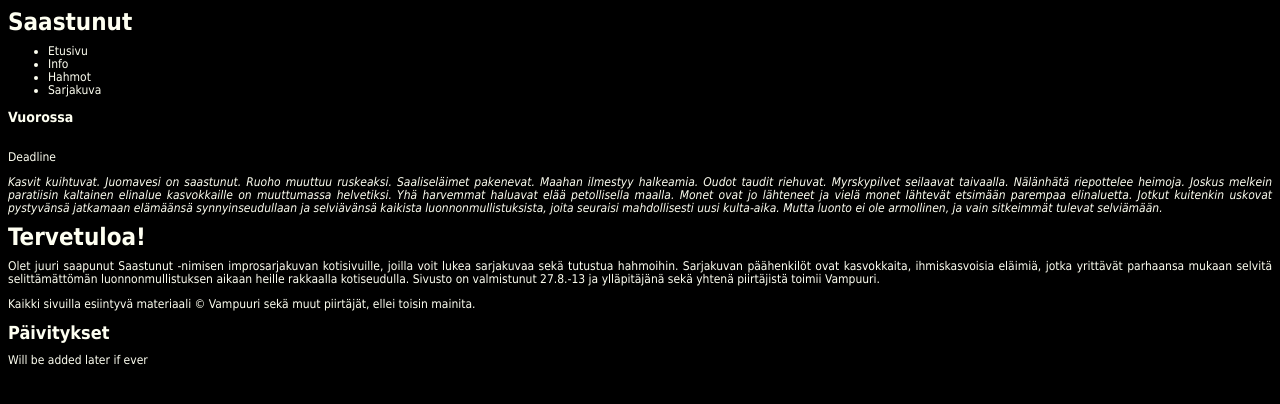
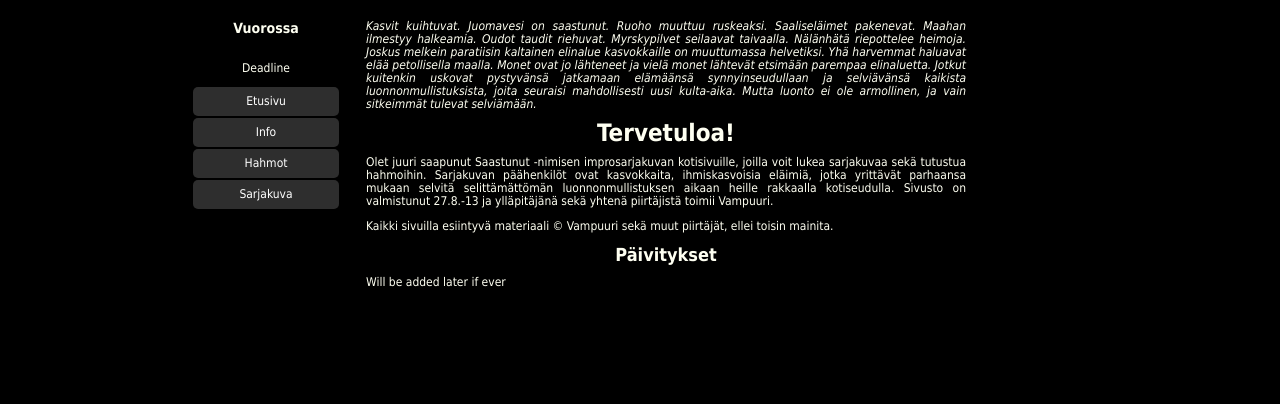
Before and after one commit to Vampuuri/Saastunut-comic, an Angular app in the folder frontend/: page / in a window 1280 px wide. Shown: the top 404 px of the page. Built offline with nearby package versions, Linux system fonts and the light colour scheme; no server answers.

Commit message:
Make layout just a bit prettier

```diff
--- a/frontend/src/app/admin/admin.component.html
+++ b/frontend/src/app/admin/admin.component.html
@@ -1,3 +1,4 @@
+<div style="width:650px;margin:auto;">
     <h3>Piirtäjät</h3>
 
     <table>
@@ -68,3 +69,4 @@
         </p>
     </ng-container>
     </div>
+</div>
--- a/frontend/src/app/main/active-turn/active-turn.component.css
+++ b/frontend/src/app/main/active-turn/active-turn.component.css
@@ -0,0 +1,4 @@
+.turn {
+    width:100%;
+    text-align: center;
+}
--- a/frontend/src/app/main/active-turn/active-turn.component.html
+++ b/frontend/src/app/main/active-turn/active-turn.component.html
@@ -1,4 +1,6 @@
-<h3>Vuorossa</h3>
-<p>{{turn.username}}
-    <br/>Deadline {{turn.date | date:'dd.MM.'}}
-</p>
+<div class="turn">
+    <h3>Vuorossa</h3>
+    <p>{{turn.username}}
+        <br/>Deadline {{turn.date | date:'dd.MM.'}}
+    </p>
+</div>
--- a/frontend/src/app/main/characters/characters.component.html
+++ b/frontend/src/app/main/characters/characters.component.html
@@ -22,7 +22,7 @@
 
 <h2>Sivuhahmot</h2>
 
-<div *ngFor="let character of sideCharacters">
+<div style="text-align: center;" *ngFor="let character of sideCharacters">
     <p>{{character.name}}
     <br/>{{character.species}}, {{character.gender}}
     <br/>Ensiesiintyminen: sivu {{character.firstAppearance}}
--- a/frontend/src/app/main/home-page/home-page.component.css
+++ b/frontend/src/app/main/home-page/home-page.component.css
@@ -0,0 +1,39 @@
+ul {
+    list-style-type: none;
+    list-style-position: inside;
+    margin: auto;
+    padding: 0;
+    width: 75%;
+}
+
+li a {
+    display: block;
+    background-color: rgb(46, 46, 46);
+    color: rgb(255, 255, 255);
+    padding: 8px 16px;
+    margin: 2px;
+    text-decoration: none;
+    border-radius: 5px;
+}
+
+/* Change the link color on hover */
+li a:hover {
+    background-color: #555;
+    color: white;
+}
+
+.navigation-component {
+    width:200px;
+    float:left;
+    text-align: center;
+}
+
+.wrapper {
+    width: 75%;
+    margin: auto;
+}
+
+.content {
+    width:600px;
+    float:left;
+}
--- a/frontend/src/app/main/home-page/home-page.component.html
+++ b/frontend/src/app/main/home-page/home-page.component.html
@@ -1,11 +1,14 @@
-<h1>Saastunut</h1>
+<div class="wrapper">
+    <div class="navigation-component">
+        <app-active-turn></app-active-turn>
         <ul>
             <li><a routerLink="/">Etusivu</a></li>
             <li><a routerLink="/info">Info</a></li>
             <li><a routerLink="/characters">Hahmot</a></li>
             <li><a routerLink="/comic">Sarjakuva</a></li>
         </ul>
-<app-active-turn></app-active-turn>
-<div>
+    </div>
+    <div class="content">
         <router-outlet></router-outlet>
     </div>
+</div>
--- a/frontend/src/app/main/info/info.component.html
+++ b/frontend/src/app/main/info/info.component.html
@@ -1,9 +1,9 @@
 <h1>Info</h1>
 
 <div>
-    <h1>Tietoa</h1>
+    <h2>Tietoa</h2>
 
-      <h2>Lajit</h2>
+      <h3>Lajit</h3>
 
       <p>Kasvokkaat ovat eläimiä, joilla on ihmisen kasvot. He voivat olla lajiltaan keskikokoisia ja suuria maanisäkkäitä, pienimmillään suuren ketun ja suurimmillaan pienen karhun kokoisia. Yleisimmät kasvokaslajit ovat koira-, kissa- ja peuraeläimiä, mutta myös muita lajeja esiintyy. Eläinosa kasvokkaissa on tavallisesti luonnollisen värinen ja muotoinen. Poikkeuksena ovat kuitenkin eläimet, joilla on käpälät tai tassut. Näiden etujalkojen sisimmät varpaat saattavat olla erillään muista varpaista, jolloin sitä voi käyttää peukalon tavoin. Kasvokkaat eivät kuitenkaan kykene samankaltaiseen tarkkuusotteeseen kuin ihmiset saati yhtä pikkutarkkoihin töihin kuin nuo. Asioiden kantamiseen ja yksinkertaisten työkalujen, kuten kivien ja keppien käyttämiseen kasvokkaat kuitenkin pystyvät. Kasvokkaiden kasvoista voi löytyä pieniä eläimellisiä piirteitä, kuten pystypupilliset silmät ja pitkät kulmahampaat. Kasvokkaat eivät päästä elämellisiä ääniä, he eivät siis nau'u, ulvo, hauku, kehrää tai mitään muuta sellaista. Solan kasvokkaat lisääntyvät vain omanlajisensa kanssa. Jälkeläisiä syntyy tavallisesti vain yksi, joskus harvoin kaksosiakin ilmenee. He ikääntyvät samaa tahtia kuin ihmiset, vaikka he eivät usein elä paljoa yli kolmenkymppisiksi johtuen pääasiassa sairauksista ja tapaturmista. Heidät luetaan aikuisiksi heti sukukypsän iän saavutettuaan (n. 13 vuotiaina).
         <br>Kasvokkaat elävät pienissä metsästäjä-keräilijäheimoissa. Solan alue on suuri, joten heimoja on ennen luonnonmullistuksia ollut useita. Kasvokkaat ovat kaikkiruokaisia, susikasvokas syö mielellään marjoja ja peurakasvokkaallekin maistuu liha, jos sitä vain on tarjolla. Kasvokkailla on yhteinen, kehittynyt kieli. He elävät tekemällä yhteistyötä ja koska menneistä suuremman luokan kriiseistä ollaan selvitty heimojen yhteistyöllä, eivät edes heimot vihoittele keskenään kovinkaan usein. Kasvokkaiden persoonallisuus vaihtelee tietysti laidasta laitaan ja sooloilevia hurjapäitä sekä riidanhaastajia löytyy aina.
@@ -11,7 +11,7 @@
 
       <p>Kasvokkaiden lisäksi löytyy tavallisia eläimiä. He eivät kuitenkaan pysty kommunikoimaan eläinten kanssa ja näkevät nämä ravintona, kilpailijoina tai uhkana. Ihmisiä ei ole ollenkaan, tai jos on he elävät alkukantaisessa keräilijä-metsästäjäkulttuurissa kaukana solasta eivätkä ole tekemisissä kasvokkaiden kanssa.</p>
 
-      <h2>Ympäristö</h2>
+      <h3>Ympäristö</h3>
 
       <p>Kahden vuoriston välissä on leveä sola, josta löytyy kaikkea havu- ja sekametsistä tasankoihin, kallioihin ja kivisiin vuorenseinämiin. Vuoret solan kummallakin puolella ovat tuliperäisiä, mutta suoranaiset tulivuoret ovat uinuneet jo vuosisatoja. Sen sijaan vuorten rinteiltä saattaa löytää kuumia lähteitä ja korkeammalta jopa geysireitä. Vuorille satanut vesi valuu solaan ensin puroina ja sitten jokina. Kasvillisuudeltaan, lajistoltaan ja ilmastoltaan alue muistuttaa läheisimmin telluksen taiga-havumetsäaluetta. Solasta pääsee pois vain kiipeämällä vuoriston yli tai kulkemalla satoja kilometrejä solaa pitkin ulos.
         <br>Nopeat muutokset ovat kuitenkin ravistelleet ympäristöä. Ilmaston ääri-ilmiöt, kuten ukkosmyrskyt ovat yleistyneet, kesistä on tullut kuivia ja kuumia ja talvet ovat pitkiä ja pistävän kylmiä. Veteen on ilmestynyt vuorten rinteiltä outoja aineita, jotka tekevät siitä helposti juomakelvotonta. Eläinten keskuudessa on riehunut sairauksia, joista osa on tarttunut jopa kasvokkaisiin. Saaliseläimet ovat alkaneet kadota alueelta. Kasvit eivät ole tottunut tällaisiin oloihin, joten marja- ja hedelmäsadot ovat jääneet hyvin pieniksi. Suurin osa kasvokasheimoista ovat lähteneet vaeltamaan pois ennen niin hyvältä elinalueelta, saaliseläinten ja ravinnon perässä.</p>
@@ -19,9 +19,9 @@
       <button (click)="toggleRules()">{{rulesVisible ? "Piilota säännöt ja ohjeet" : "Näytä säännöt ja ohjeet"}}</button>
 
       <span *ngIf="rulesVisible">
-        <h1>Ohjeistus</h1>
+        <h2>Ohjeistus</h2>
 
-        <h2>Säännöt</h2>
+        <h3>Säännöt</h3>
 
         <p>- Piirtoaikaa on kaksi viikkoa, lisäaikaa saa pyytäessä. Jos pyydät lisäaikaa, et saa enää hypätä vuoroasi yli.
           <br>- Jos tiedät, ettet ehdi tehdä sarjakuvasivua annetussa ajassa, ilmoita siitä mahdollisimman nopeasti, jotta vuoro siirretään seuraavalle. Jos sama piirtäjä hyppää vuoronsa monta kertaa yli, asiasta tulee sanomista.
@@ -38,13 +38,13 @@
           <br>- Voit kertoa itse tai Vampuuri välityksellä muille piirtäjille, kuinka haluat tuoda oman hahmosi mukaan, jolloin muut piirtäjät voivat alustaa hahmosi ilmestymistä.
           <br>- Sarjakuvan on tarkoitus edetä improamalla, joten todella harvat tapahtumat suunnitellaan piirtäjien kesken. Vain hahmojen mukaan tuomiset ja juonen solmukohdat suunnitellaan etukäteen.</p>
 
-        <h1>Ohjeet</h1>
+        <h2>Ohjeet</h2>
 
         <p>- Älä tee hahmostasi ulkonäöltään tai persoonallisuudeltaan/motiiveiltaan liian monimutkaista. Jokaisen piirtäjän pitää kuitenkin pystyä ymmärtämään ainakin jollain tasolla hahmosi ajatusmaailmaa.
           <br>- Älä kiirehdi hahmosi tuomisessa sarjakuvaan. Olisihan se vaikeaa, jos kaikki hahmot ilmestyisivät heti ensimmäisellä kierroksella tutustumaan toisiinsa.
           <br>- Impro on juoneltaan varsin vakava, mutta se ei tarkoita, etteikö huumoria saisi käyttää hyvän maun ja järkevyyden rajoissa. Jatkuvaa pelleilyä ei kuitenkaan jakseta katsella.</p>
 
-        <h1>Liittyminen</h1>
+        <h2>Liittyminen</h2>
 
         <p><i>Uusia piirtäjiä ei tällä hetkellä etsitä.</i></p>
 
--- a/frontend/src/index.html
+++ b/frontend/src/index.html
@@ -20,6 +20,10 @@
 
     a:link, a:visited, a:active { color: #fefff1; text-decoration: none; cursor:normal; }
     a:hover { color: #fefff1; border-bottom: 2px; text-decoration: none; cursor:normal; }
+
+    h1, h2, h3, h4 {
+      text-align: center;
+    }
     </style>
 
 </head>
```
Lines whose indentation alone changed are shown as unchanged.
